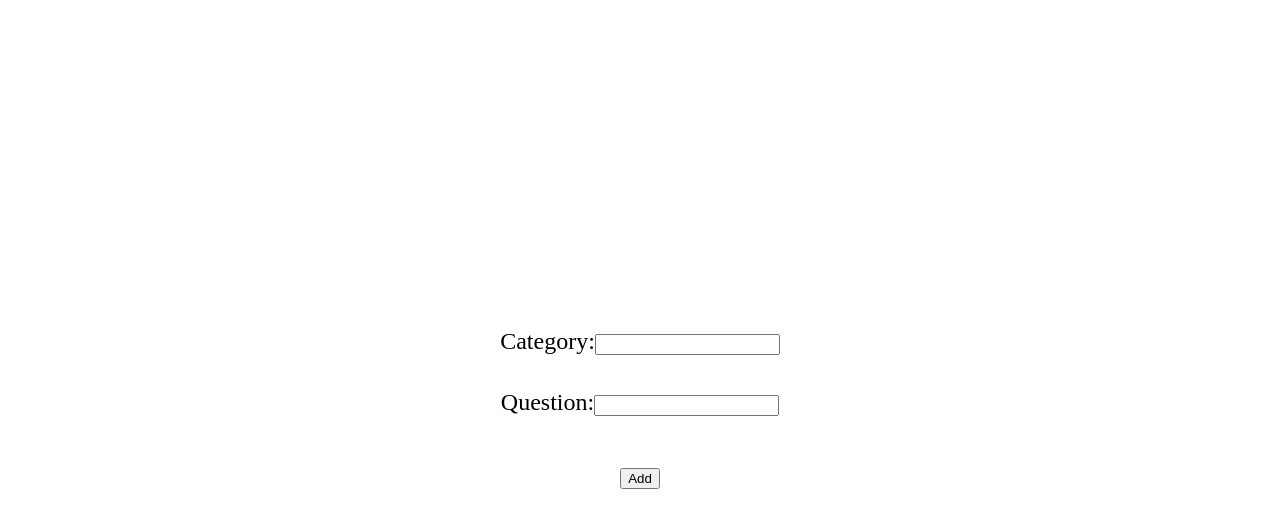
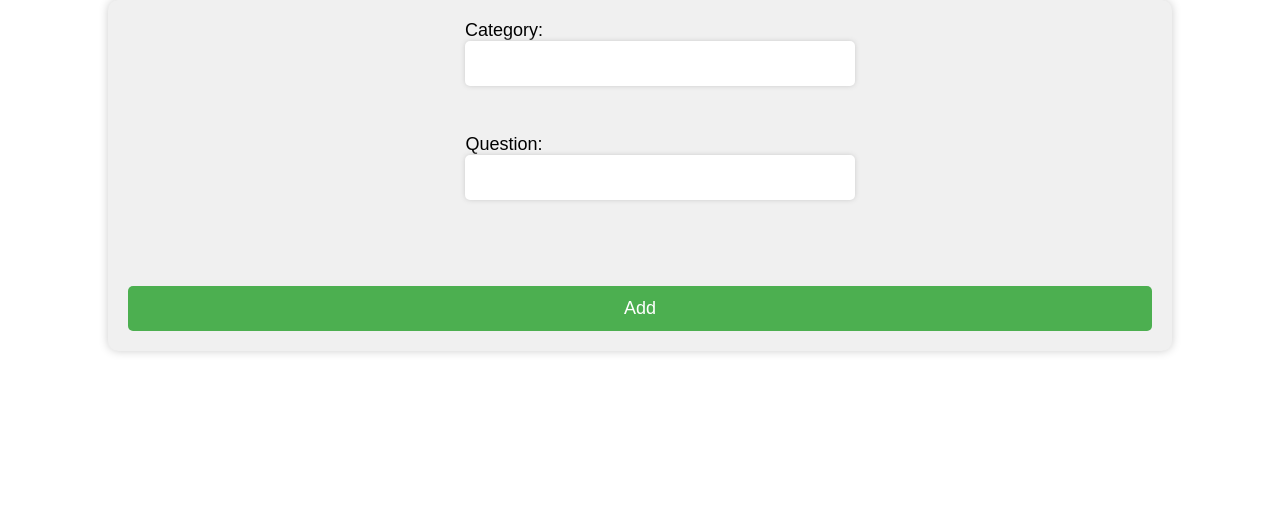
Before and after one commit to Mundurujoana/medical-questions-category-project, a React (Create React App) app: page / in a window 1280 px wide. Shown: the top 528 px of the page. Built offline with nearby package versions, Linux system fonts and the light colour scheme.

Commit message:
styled the dropdown page with css

```diff
--- a/src/Forms.js
+++ b/src/Forms.js
@@ -1,4 +1,5 @@
 import React, { useState } from 'react';
+import './form.css';
 
 function Forms() {
   const [categories, setCategories] = useState([]);
--- a/src/components/Main.js
+++ b/src/components/Main.js
@@ -17,7 +17,14 @@ function App() {
   };
 
   return (
-    <div className="App">
+    <div className="Main">
+    <div className="navbar">
+    <img src="path/to/logo.png" alt="logo" />
+    <a href="#">Home</a>
+    <a href="#">About</a>
+    <a href="#">Contact</a>
+  </div>
+  <div className="container">
     <form onSubmit={handleFormSubmit}>
       <label>
         Select a category:
@@ -31,6 +38,11 @@ function App() {
       <input type="submit" value="Submit" />
     </form>
     </div>
+    <div className="footer">
+      Copyright © 2023
+    </div>
+  </div>
+
   );
 }
 
--- a/src/components/styles.css
+++ b/src/components/styles.css
@@ -1,34 +1,131 @@
-.App {
+/* styles.css */
+
+body {
+    margin: 0;
+    padding: 0;
+    font-family: Arial, sans-serif;
+  }
+
+  .Main {
+    min-height: 100vh;
+    display: flex;
+    flex-direction: column;
+  }
+
+  .navbar {
+    height: 80px;
+    width: 100%;
+    background-color: #333;
+    color: #fff;
+    display: flex;
+    align-items: center;
+    justify-content: space-between;
+    padding: 0 5px;
+    box-sizing: border-box;
+  }
+
+  .navbar img {
+    height: 40px;
+    margin-right: 20px;
+  }
+
+  .navbar a {
+    color: #fff;
+    text-decoration: none;
+    margin-right: 20px;
+  }
+
+  .navbar a:hover {
+    text-decoration: underline;
+  }
+
+  .container {
+    flex: 1;
     display: flex;
     flex-direction: column;
     align-items: center;
     justify-content: center;
-    height: 100vh;
+    padding: 20px;
   }
 
   form {
     display: flex;
     flex-direction: column;
     align-items: center;
-    justify-content: center;
   }
 
   label {
-    font-size: 1.5rem;
-    margin-bottom: 1rem;
+    font-size: 18px;
+    margin-bottom: 10px;
   }
 
   select {
-    width: 200px;
-    height: 40px;
-    font-size: 1.2rem;
-    margin-bottom: 1rem;
+    padding: 12px 20px;
+    margin-bottom: 20px;
+    font-size: 18px;
   }
 
-  input[type="submit"] {
-    width: 100px;
-    height: 40px;
-    background-color: blue;
+  input[type='submit'] {
+    padding: 12px 20px;
+    background-color: #4CAF50;
     color: white;
-    font-size: 1.2rem;
+    font-size: 18px;
+    cursor: pointer;
+    margin-top: 20px;
   }
+
+  .footer {
+    height: 70px;
+    width: 100%;
+    background-color: #333;
+    color: #fff;
+    display: flex;
+    align-items: center;
+    justify-content: center;
+    position: absolute;
+    bottom: 0;
+    width: 100%;
+  }
+
+  form {
+    display: flex;
+    flex-direction: column;
+    align-items: center;
+    width: 80%;
+    margin: 0 auto;
+    padding: 20px;
+    background-color: #f0f0f0;
+    border-radius: 10px;
+    box-shadow: 0px 0px 10px #ccc;
+  }
+
+  label {
+    font-size: 18px;
+    margin-bottom: 10px;
+    text-align: left;
+  }
+
+  select {
+    padding: 12px 20px;
+    margin-bottom: 20px;
+    font-size: 18px;
+    width: 100%;
+    border-radius: 5px;
+    border: none;
+    box-shadow: 0px 0px 5px #ccc;
+  }
+
+  input[type='submit'] {
+    padding: 12px 20px;
+    background-color: #4CAF50;
+    color: white;
+    font-size: 18px;
+    cursor: pointer;
+    margin-top: 20px;
+    width: 100%;
+    border-radius: 5px;
+    border: none;
+  }
+  input[type='submit']:hover{
+    background-color: #3e8e41;
+  }
--- /dev/null
+++ b/src/form.css
@@ -0,0 +1,50 @@
+
+body {
+  margin: 0;
+  padding: 0;
+  font-family: Arial, sans-serif;
+}
+
+form {
+    display: flex;
+    flex-direction: column;
+    align-items: center;
+    width: 80%;
+    margin: 0 auto;
+    padding: 20px;
+    background-color: #f0f0f0;
+    border-radius: 10px;
+    box-shadow: 0px 0px 10px #ccc;
+  }
+
+  label {
+    font-size: 18px;
+    margin-bottom: 10px;
+    text-align: left;
+  }
+
+  input[type='text'] {
+    padding: 12px 20px;
+    margin-bottom: 20px;
+    font-size: 18px;
+    width: 100%;
+    border-radius: 5px;
+    border: none;
+    box-shadow: 0px 0px 5px #ccc;
+  }
+
+  button {
+    padding: 12px 20px;
+    background-color: #4CAF50;
+    color: white;
+    font-size: 18px;
+    cursor: pointer;
+    margin-top: 20px;
+    width: 100%;
+    border-radius: 5px;
+    border: none;
+  }
+
+  button:hover {
+    background-color: #3e8e41;
+  }
```
Lines whose indentation alone changed are shown as unchanged.
